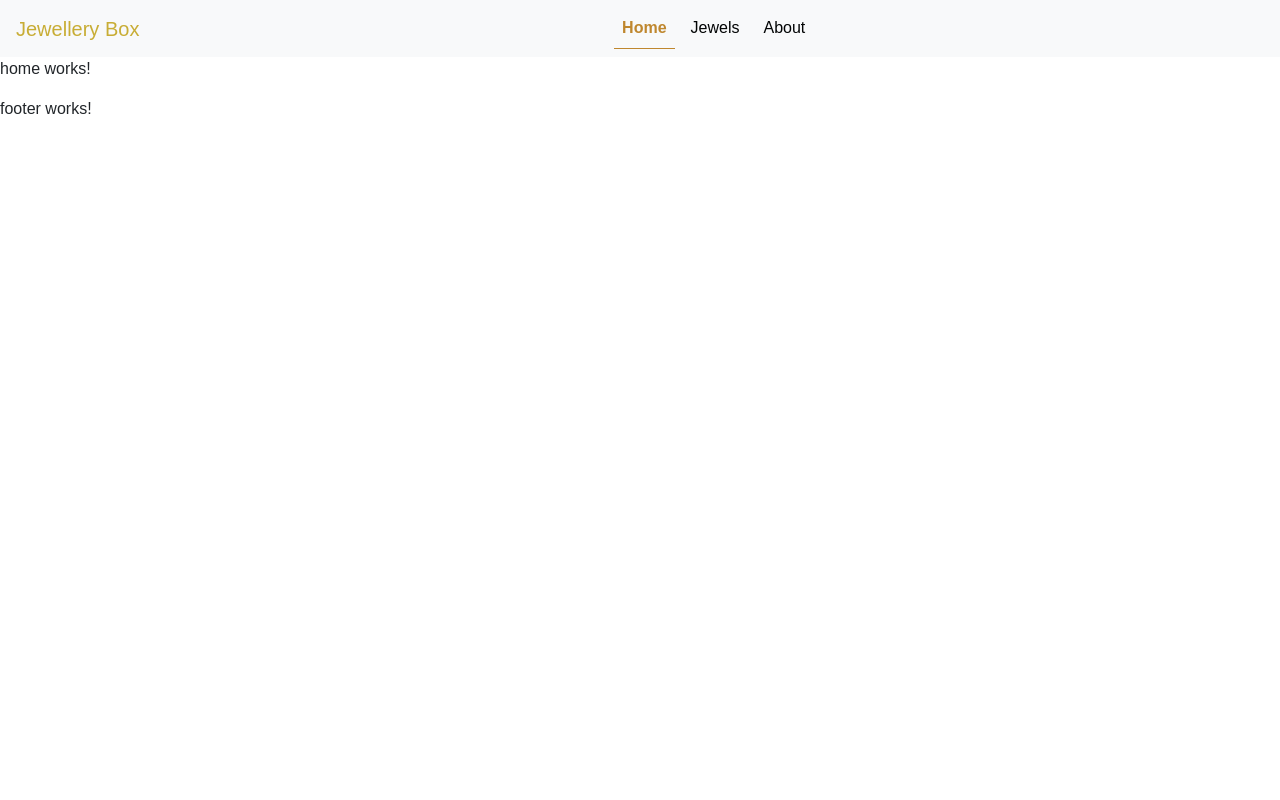
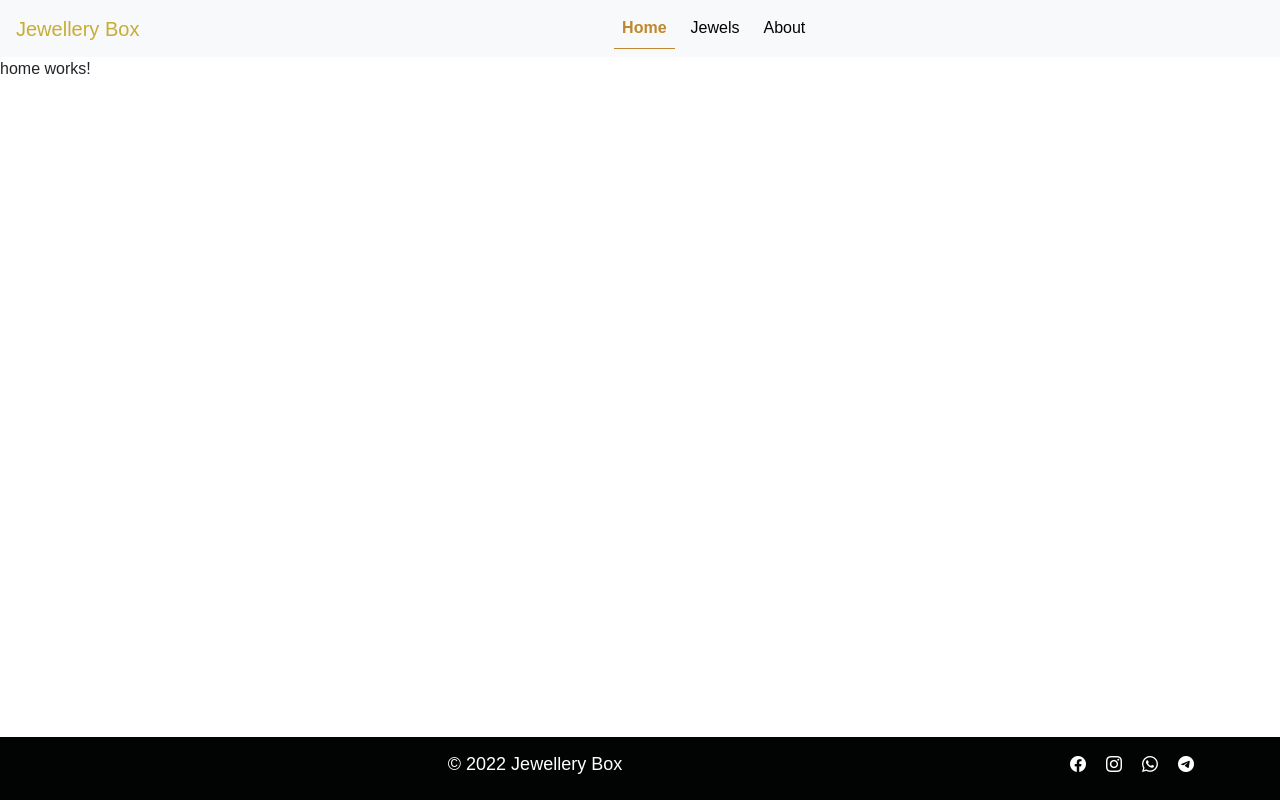
Before and after one commit to Dabblelift/JewelleryBox, an Angular app in the folder JewelleryBox/: page / in a window 1280 px wide. Built offline with nearby package versions, Linux system fonts and the light colour scheme.

Commit message:
Added Footer HTML and CSS

```diff
--- a/JewelleryBox/src/app/shared/footer/footer.component.css
+++ b/JewelleryBox/src/app/shared/footer/footer.component.css
@@ -0,0 +1,46 @@
+.footer {
+    position: fixed;
+    bottom: 0px;
+    width: 100%;
+    background-color: var(--black-color);
+    padding: 16px 10px;
+}
+
+.footer-text {
+    color: #fff;
+    font-size: 18px;
+    display: inline-block;
+    text-align: center;
+    padding: 0px 40px;
+
+}
+
+.footer .footer-socials {
+    display: inline-block;
+}
+
+.footer .footer-socials a {
+    color: #fff;
+}
+
+.footer .footer-socials a i {
+    padding: 0px 10px;
+}
+
+
+
+.footer .footer-socials a i.bi-facebook:hover {
+    color: #0c7ee8
+}
+
+.footer .footer-socials a i.bi-instagram:hover {
+    color: #9823b0
+}
+
+.footer .footer-socials a i.bi-whatsapp:hover {
+    color: #2ed54a
+}
+
+.footer .footer-socials a i.bi-telegram:hover {
+    color: #2699d1
+}
--- a/JewelleryBox/src/app/shared/footer/footer.component.html
+++ b/JewelleryBox/src/app/shared/footer/footer.component.html
@@ -1 +1,9 @@
-<p>footer works!</p>
+<div class="footer">
+    <h1 class="footer-text col-lg-10">&#169; 2022 Jewellery Box</h1>
+    <div class="footer-socials col-lg-2">
+        <a href="#" target="_blank"><i class="bi bi-facebook"></i></a>
+        <a href="#" target="_blank"><i class="bi bi-instagram"></i></a>
+        <a href="#" target="_blank"><i class="bi bi-whatsapp"></i></a>
+        <a href="#" target="_blank"><i class="bi bi-telegram"></i></a>
+    </div>
+</div>
```
